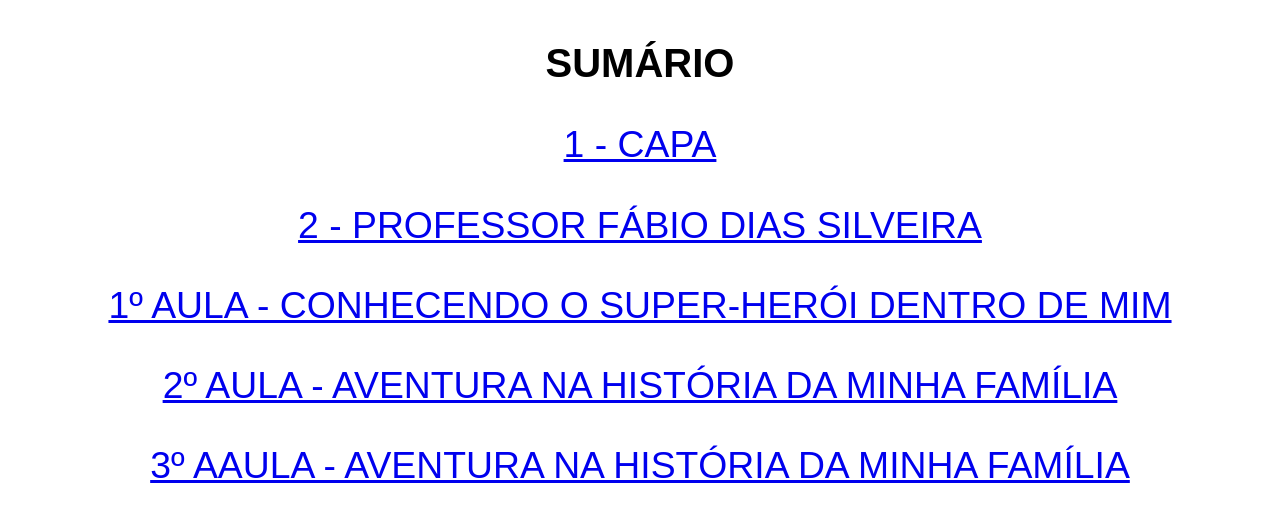
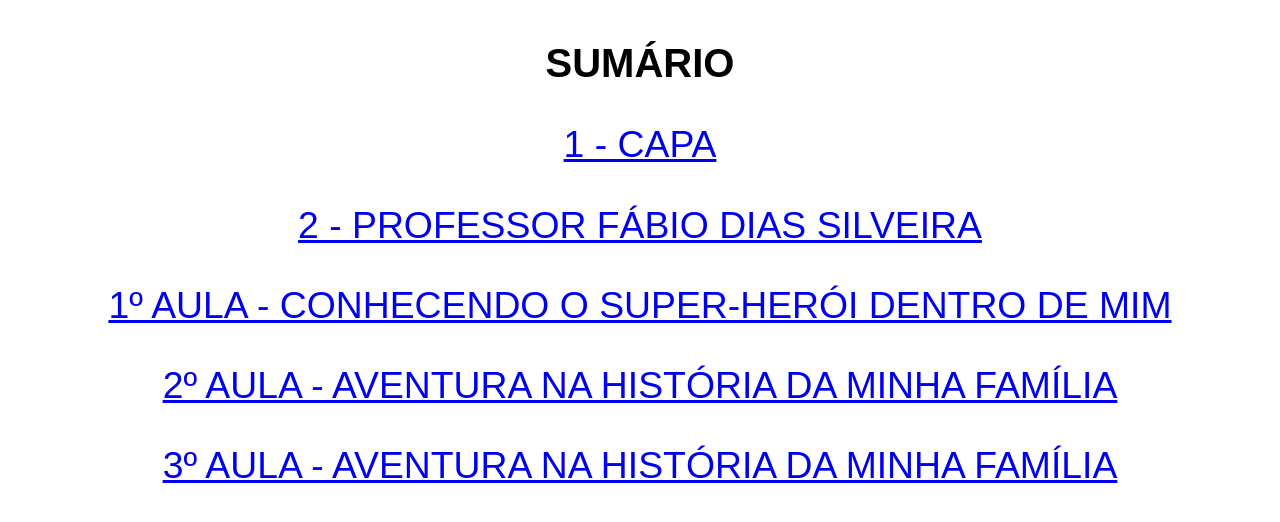
Before and after one commit to professorfabiodiassilveira/ensinoreligioso, a plain HTML site: page docs/3_sumario.html in a window 1280 px wide. Drawn offline with Linux system fonts and the light colour scheme.

Commit message:
Update 3_sumario.html

```diff
--- a/docs/3_sumario.html
+++ b/docs/3_sumario.html
@@ -20,6 +20,6 @@
     <p class="subtitle"><a href="https://professorfabiodiassilveira.github.io/ensinoreligioso_1ano_fundamental/2_professorfabiodiassilveira" name="PROFESSOR FÁBIO DIAS SILVEIRA">2 - PROFESSOR FÁBIO DIAS SILVEIRA</a></p>
     <p class="subtitle"><a href="https://professorfabiodiassilveira.github.io/ensinoreligioso_1ano_fundamental/4_conhecendoosupereroidentrodemim" name="CONHECENDO O SUPER-HERÓI DENTRO DE MIM">1º AULA - CONHECENDO O SUPER-HERÓI DENTRO DE MIM</a></p>
     <p class="subtitle"><a href="https://professorfabiodiassilveira.github.io/ensinoreligioso_1ano_fundamental/5_aventuranahistoriadaminhafamilia" name="AVENTURA NA HISTÓRIA DA MINHA FAMÍLIA">2º AULA - AVENTURA NA HISTÓRIA DA MINHA FAMÍLIA</a></p>
-    <p class="subtitle"><a href="https://professorfabiodiassilveira.github.io/ensinoreligioso_1ano_fundamental/6_explorandocoresediferen%C3%A7asmagicas" name="EXPLORANDO CORES E DIFERENÇAS MÁGICAS">3º AAULA - AVENTURA NA HISTÓRIA DA MINHA FAMÍLIA</a></p>
+    <p class="subtitle"><a href="https://professorfabiodiassilveira.github.io/ensinoreligioso_1ano_fundamental/6_explorandocoresediferen%C3%A7asmagicas" name="EXPLORANDO CORES E DIFERENÇAS MÁGICAS">3º AULA - AVENTURA NA HISTÓRIA DA MINHA FAMÍLIA</a></p>
 </body>
 </html>
```
